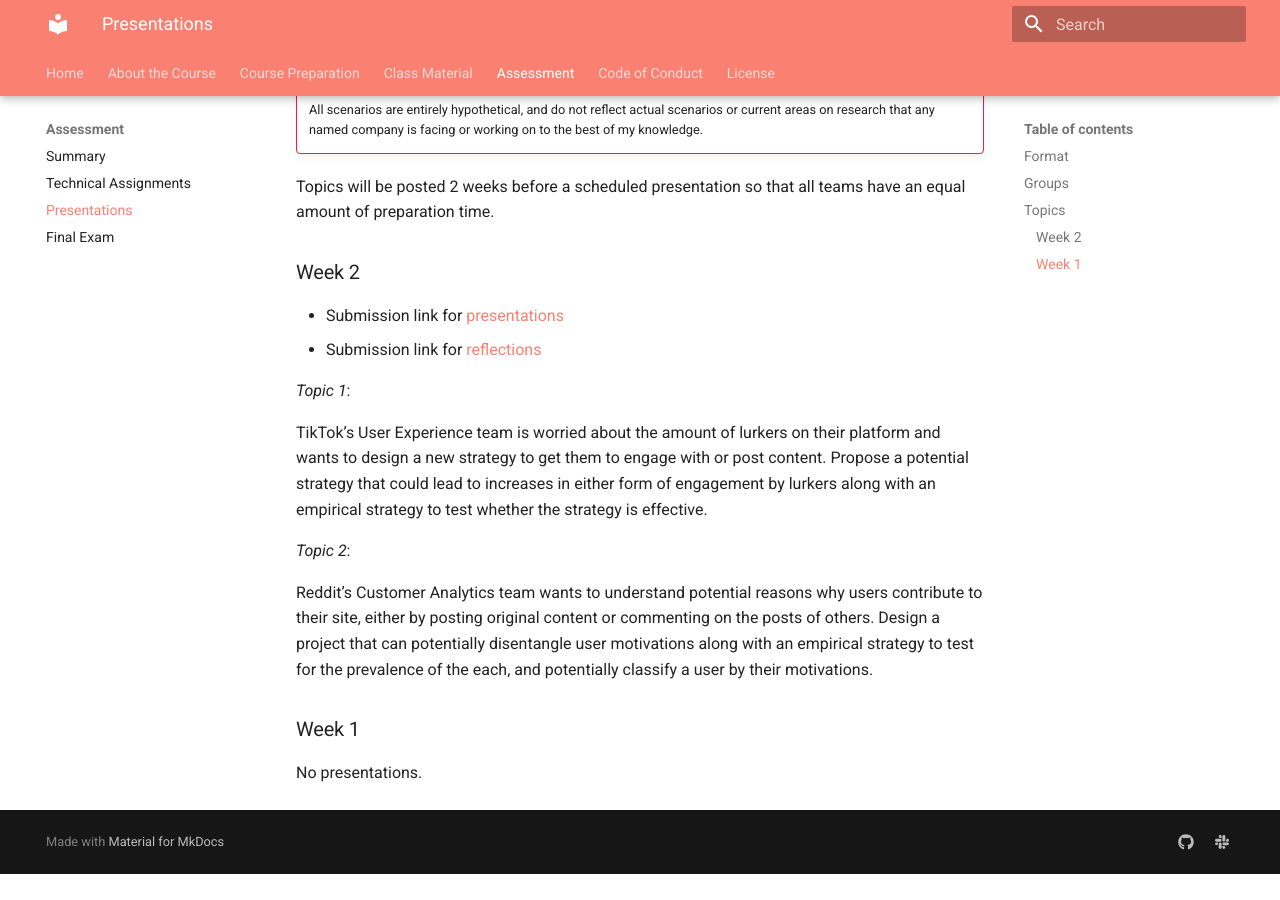
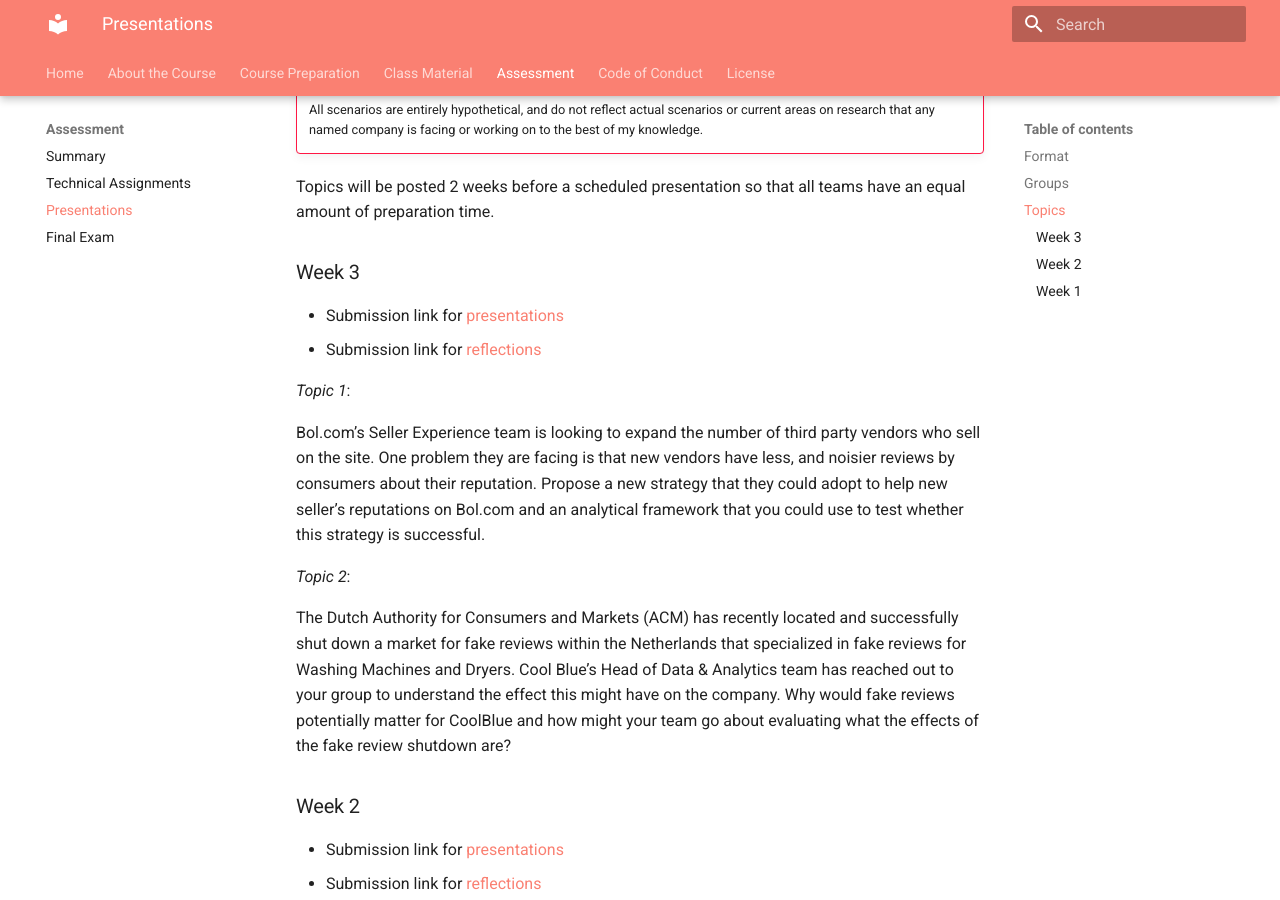
Before and after one commit to tisem-digital-marketing/2022-smwa, an MkDocs documentation site: the page built from docs/assessment/presentations.md, in a window 1280 px wide and 900 px high, scrolled down 1145 px. Built offline with MkDocs 1.6.1 and Material for MkDocs 9.7.7, drawn with Linux system fonts in a browser that asks for light colours; before the commit the page ends 2019 px from its top, so only the background shows below that.

Commit message:
group presentation topics week 3

```diff
--- a/docs/assessment/presentations.md
+++ b/docs/assessment/presentations.md
@@ -42,6 +42,18 @@
 
 Topics will be posted 2 weeks before a scheduled presentation so that all teams have an equal amount of preparation time.
 
+### Week 3
+
+* Submission link for [presentations](https://classroom.github.com/a/RIO7Okgo)
+* Submission link for [reflections](https://classroom.github.com/a/nJ4mCSF6)
+
+*Topic 1*:
+
+Bol.com’s Seller Experience team is looking to expand the number of third party vendors who sell on the site. One problem they are facing is that new vendors have less, and noisier reviews by consumers about their reputation. Propose a new strategy that they could adopt to help new seller’s reputations on Bol.com and an analytical framework that you could use to test whether this strategy is successful.
+
+*Topic 2*:
+
+The Dutch Authority for Consumers and Markets (ACM) has recently located and successfully shut down a market for fake reviews within the Netherlands that specialized in fake reviews for Washing Machines and Dryers. Cool Blue’s Head of Data & Analytics team has reached out to your group to understand the effect this might have on the company. Why would fake reviews potentially matter for CoolBlue and how might your team go about evaluating what the effects of the fake review shutdown are?
 ### Week 2
 
 * Submission link for [presentations](https://classroom.github.com/a/WvfmKaZ6)
```
